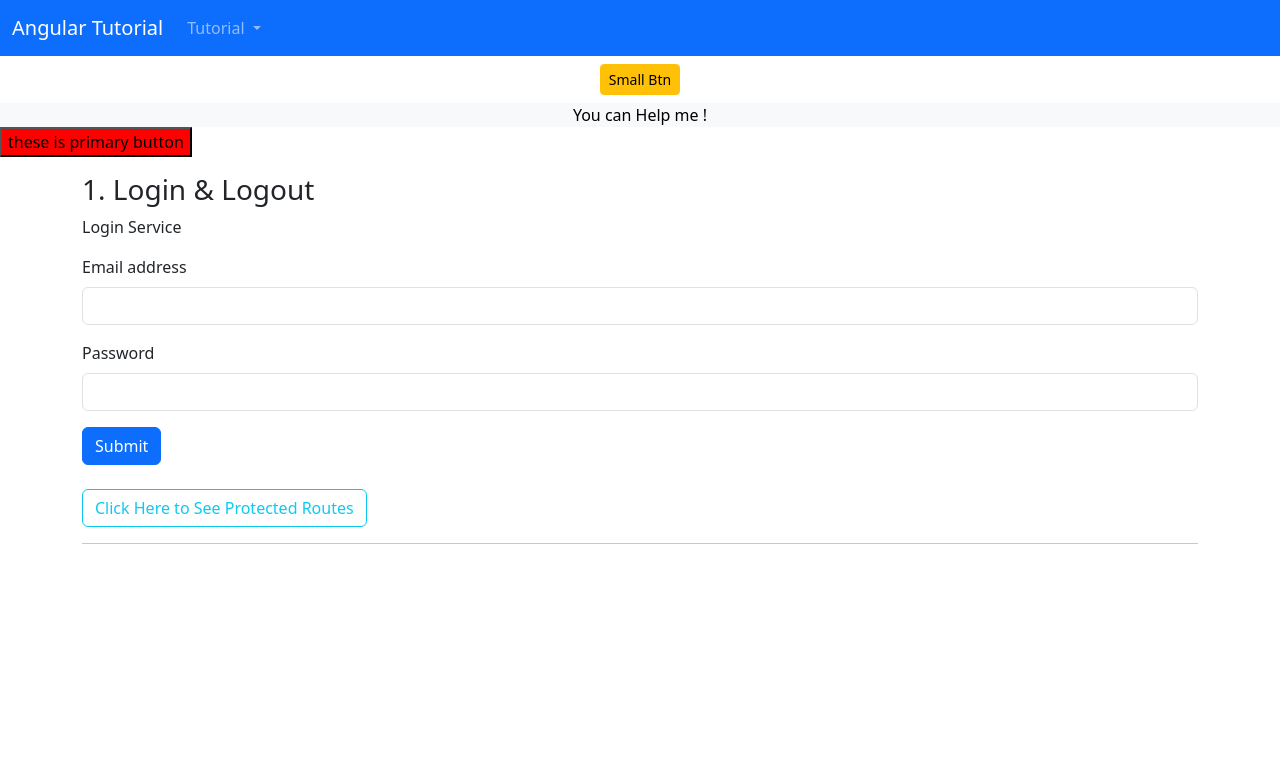
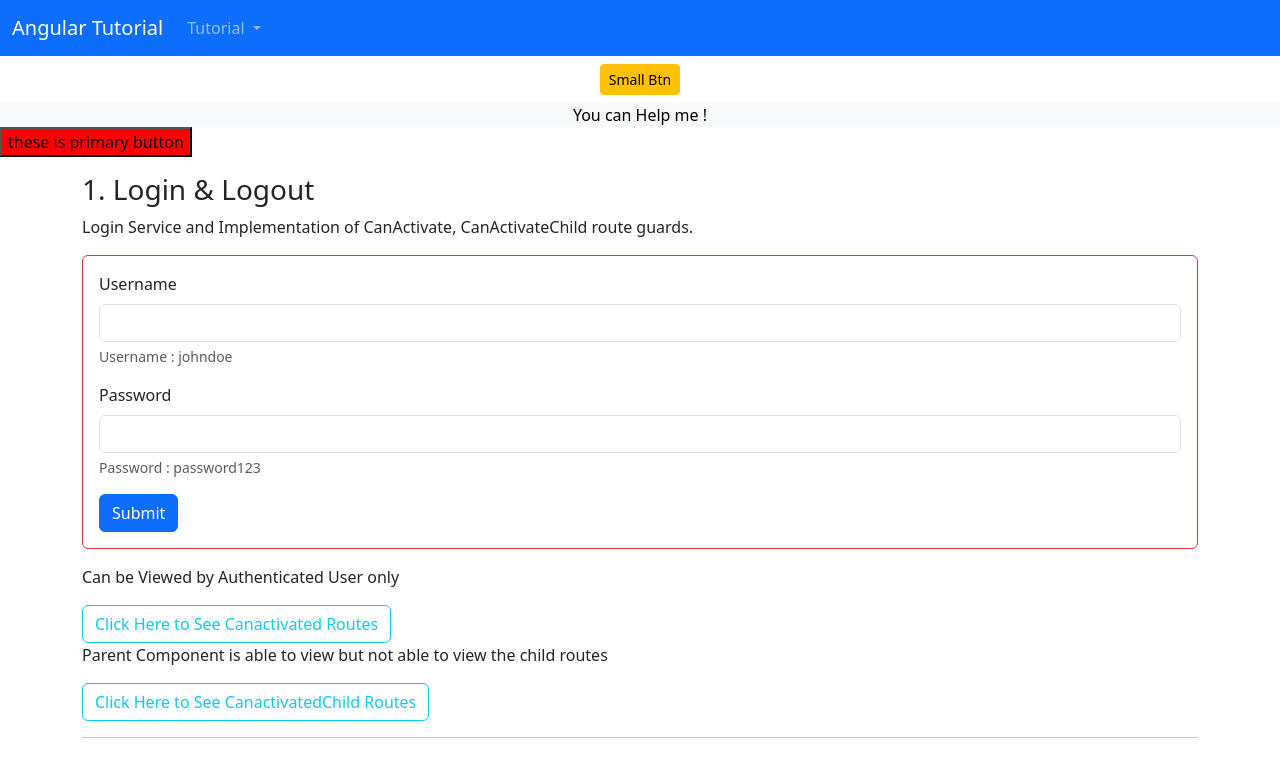
Before and after one commit to PrathameshSystenics/Angular_Tutorial, an Angular app in the folder AngularTut/: page /guard in a window 1280 px wide. Shown: the top 760 px of the page. Built offline with nearby package versions, Linux system fonts and the light colour scheme.

Commit message:
CanActivateChild Tutorial

```diff
--- a/AngularTut/src/app/Pages/protected-routes/protected-routes.component.html
+++ b/AngularTut/src/app/Pages/protected-routes/protected-routes.component.html
@@ -1,3 +1,9 @@
 <div class="container mt-3">
   These is the Protected Route Page
+
+  <a routerLink="route1" class="btn btn-outline-dark">Protected Route 1</a>
+
+  <a routerLink="route2" class="btn btn-outline-dark">Protected Route 2</a>
+
+  <router-outlet></router-outlet>
 </div>
--- /dev/null
+++ b/AngularTut/src/app/Pages/protected-routes/proteroute1/proteroute1.component.html
@@ -0,0 +1,5 @@
+<div class="container">
+  <p>
+    These is Protected Route 1
+  </p>
+</div>
--- /dev/null
+++ b/AngularTut/src/app/Pages/protected-routes/proteroute2/proteroute2.component.html
@@ -0,0 +1,7 @@
+<div class="container">
+
+  <p>
+
+    These is protected Route 2
+  </p>
+</div>
--- /dev/null
+++ b/AngularTut/src/app/Pages/protected-routes/proteroute2/proteroute2.component.ts
@@ -0,0 +1,10 @@
+import { Component } from '@angular/core';
+
+@Component({
+  selector: 'proteroute2',
+  templateUrl: './proteroute2.component.html',
+  styles: ``
+})
+export class Proteroute2Component {
+
+}
--- a/AngularTut/src/app/Pages/routeguard/routeguard.component.html
+++ b/AngularTut/src/app/Pages/routeguard/routeguard.component.html
@@ -2,8 +2,17 @@
 
   <h3 class="mt-3">1. Login & Logout</h3>
   <login />
-  <button class="btn btn-outline-info mt-4" routerLink="/protected">
-    Click Here to See Protected Routes
+  <p>
+    Can be Viewed by Authenticated User only
+  </p>
+  <button class="btn btn-outline-info" routerLink="/canactivate">
+    Click Here to See Canactivated Routes
+  </button>
+  <p>
+    Parent Component is able to view but not able to view the child routes
+  </p>
+  <button class="btn btn-outline-info" routerLink="/canactivatechild">
+    Click Here to See CanactivatedChild Routes
   </button>
   <hr>
 
--- a/AngularTut/src/app/Services/auth.guard.ts
+++ b/AngularTut/src/app/Services/auth.guard.ts
@@ -2,6 +2,7 @@ import {
   ActivatedRouteSnapshot,
   CanActivateFn,
   RouterStateSnapshot,
+  CanActivateChildFn,
 } from '@angular/router';
 import { AuthService } from './auth.service';
 import { inject } from '@angular/core';
@@ -11,8 +12,13 @@ import { inject } from '@angular/core';
 export const CanActivate: CanActivateFn = (
   route: ActivatedRouteSnapshot,
   state: RouterStateSnapshot
-):boolean => {
+): boolean => {
   let authService: AuthService = inject(AuthService);
 
   return authService.isLoggedIn;
 };
+
+// implementing the canActivate Child guard
+export const CanActivateChild: CanActivateChildFn = (childroute, state) => {
+  return CanActivate(childroute, state);
+};
--- a/AngularTut/src/app/app-routing.module.ts
+++ b/AngularTut/src/app/app-routing.module.ts
@@ -17,7 +17,9 @@ import { FragmentComponent } from './fragment/fragment.component';
 import { RouteguardComponent } from './Pages/routeguard/routeguard.component';
 import { ProtectedRoutesComponent } from './Pages/protected-routes/protected-routes.component';
 // importing the function of inactivate
-import { CanActivate } from './Services/auth.guard';
+import { CanActivate, CanActivateChild } from './Services/auth.guard';
+import { Proteroute1Component } from './Pages/protected-routes/proteroute1/proteroute1.component';
+import { Proteroute2Component } from './Pages/protected-routes/proteroute2/proteroute2.component';
 
 // Defining the routes
 const routes: Routes = [
@@ -51,10 +53,31 @@ const routes: Routes = [
   { path: 'guard', component: RouteguardComponent },
   // defining the canactivate route guard in the routes only
   {
-    path: 'protected',
+    path: 'canactivate',
     component: ProtectedRoutesComponent,
     // you can define the arrow function over here but these is the best approach to apply the route guard.
     canActivate: [CanActivate],
+    children: [
+      { path: 'route1', component: Proteroute1Component },
+      {
+        path: 'route2',
+        component: Proteroute2Component,
+      },
+    ],
+  },
+  // these route is for the children routing
+  {
+    path: 'canactivatechild',
+    component: ProtectedRoutesComponent,
+    // specifying the array of canactivate child
+    canActivateChild: [CanActivateChild],
+    children: [
+      { path: 'route1', component: Proteroute1Component },
+      {
+        path: 'route2',
+        component: Proteroute2Component,
+      },
+    ],
   },
   { path: '**', component: NotfoundComponent },
 ];
--- a/AngularTut/src/app/app.module.ts
+++ b/AngularTut/src/app/app.module.ts
@@ -79,6 +79,8 @@ import { FragmentComponent } from './fragment/fragment.component';
 import { RouteguardComponent } from './Pages/routeguard/routeguard.component';
 import { LoginComponent } from './login/login.component';
 import { ProtectedRoutesComponent } from './Pages/protected-routes/protected-routes.component';
+import { Proteroute1Component } from './Pages/protected-routes/proteroute1/proteroute1.component';
+import { Proteroute2Component } from './Pages/protected-routes/proteroute2/proteroute2.component';
 
 // Creating the injection Token with the string
 export const API_URL = new InjectionToken<string>('API_URL');
@@ -160,6 +162,8 @@ export const API_URL = new InjectionToken<string>('API_URL');
     RouteguardComponent,
     LoginComponent,
     ProtectedRoutesComponent,
+    Proteroute1Component,
+    Proteroute2Component,
   ],
   imports: [
     BrowserModule,
--- a/AngularTut/src/app/login/login.component.html
+++ b/AngularTut/src/app/login/login.component.html
@@ -1,17 +1,23 @@
 <div>
   <p>
-    Login Service
+    Login Service and Implementation of CanActivate, CanActivateChild route guards.
   </p>
   <div *ngIf="!authservice.isLoggedIn else logtemp">
 
-    <form>
+    <form class="border border-1 border-danger p-3 mb-3 rounded-2">
       <div class="mb-3">
-        <label for="exampleInputEmail1" class="form-label">Email address</label>
-        <input type="email" class="form-control" id="exampleInputEmail1" aria-describedby="emailHelp" #usernamebox>
+        <label for="exampleInputEmail1" class="form-label">Username</label>
+        <input type="text" class="form-control" id="exampleInputEmail1" aria-describedby="emailHelp" #usernamebox>
+        <div class="form-text">
+          Username : johndoe
+        </div>
       </div>
       <div class="mb-3">
         <label for="exampleInputPassword1" class="form-label">Password</label>
         <input type="text" class="form-control" id="exampleInputPassword1" #passwordbox>
+        <div class="form-text">
+Password : password123
+        </div>
       </div>
       <button type="submit" class="btn btn-primary" (click)="onsubmit($event)">Submit</button>
     </form>
```
Also changed, not shown: AngularTut/src/app/Pages/protected-routes/proteroute1/proteroute1.component.ts (added, +9 -0 lines).
